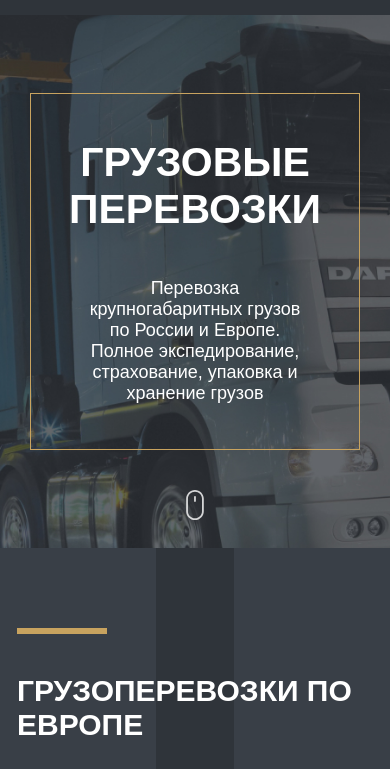
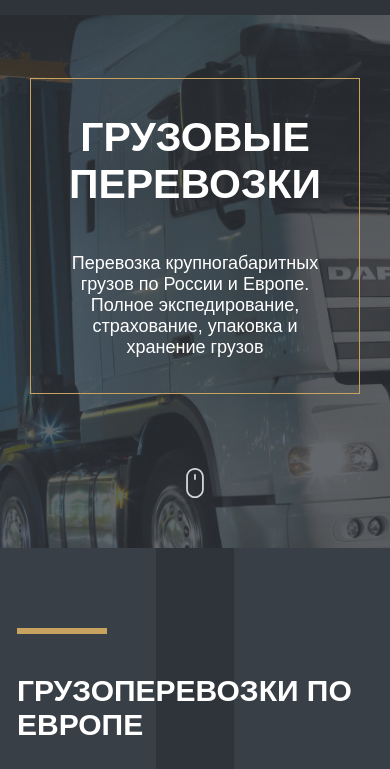
Before and after one commit to TanyaSummer/cargo, a website: page app/index.html in a window 390 px wide. Shown: the part 67-836 px from the top of the page. Drawn offline with nearby package versions, Linux system fonts and the light colour scheme; files that its build step writes are made by us from their sources.

Commit message:
fix adaptive layout

```diff
--- a/app/index.html
+++ b/app/index.html
@@ -226,7 +226,7 @@
           </a>
         </div>
         <div class="developer">
-          Верстка FBCH
+          Верстка T.Saniuk
         </div>
       </div>
     </div>
--- a/app/scss/style.scss
+++ b/app/scss/style.scss
@@ -553,3 +553,14 @@
     }
   }
 }
+@media (max-width: 400px){
+  .top{
+    &__content-box{
+      padding: 35px 20px;
+      margin: 65px 30px 40px;
+    }
+    &__content-text{
+      margin: 0;
+    }
+  }
+}
```
